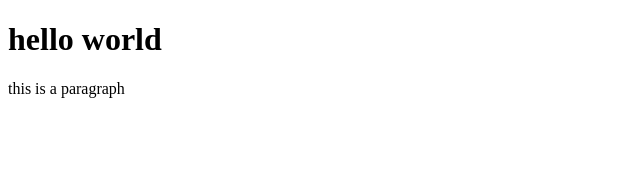
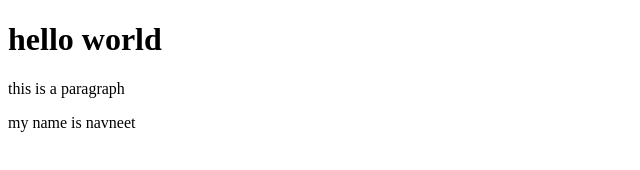
Before and after one commit to navneet1709/devops_exp_6, a plain HTML site: page index.html in a window 1280 px wide. Shown: the whole page, without its empty margins (0-640 px from the left). Drawn offline with Linux system fonts and the light colour scheme.

Commit message:
changes updated

```diff
--- a/index.html
+++ b/index.html
@@ -8,5 +8,6 @@
 <body>
     <h1>hello world</h1>
     <p>this is a paragraph</p>
+    <p>my name is navneet</p>
 </body>
 </html>
```
